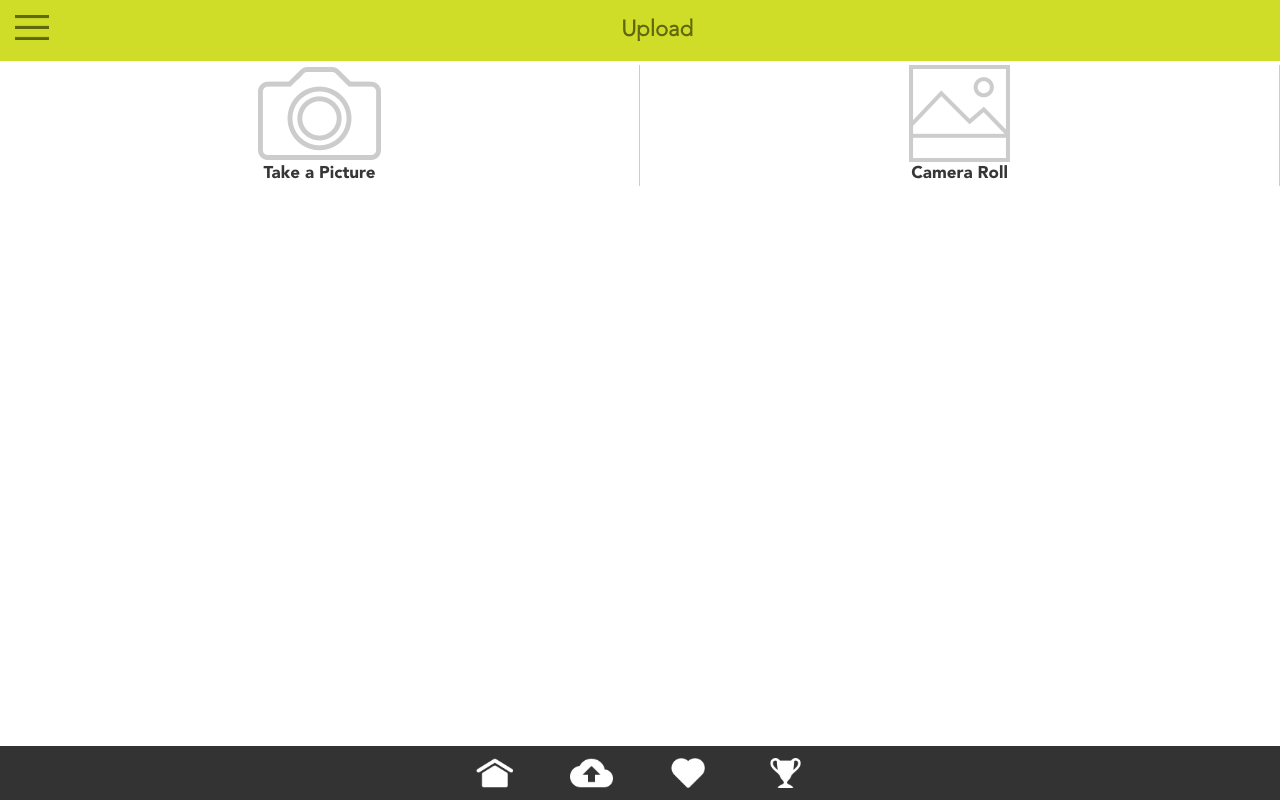
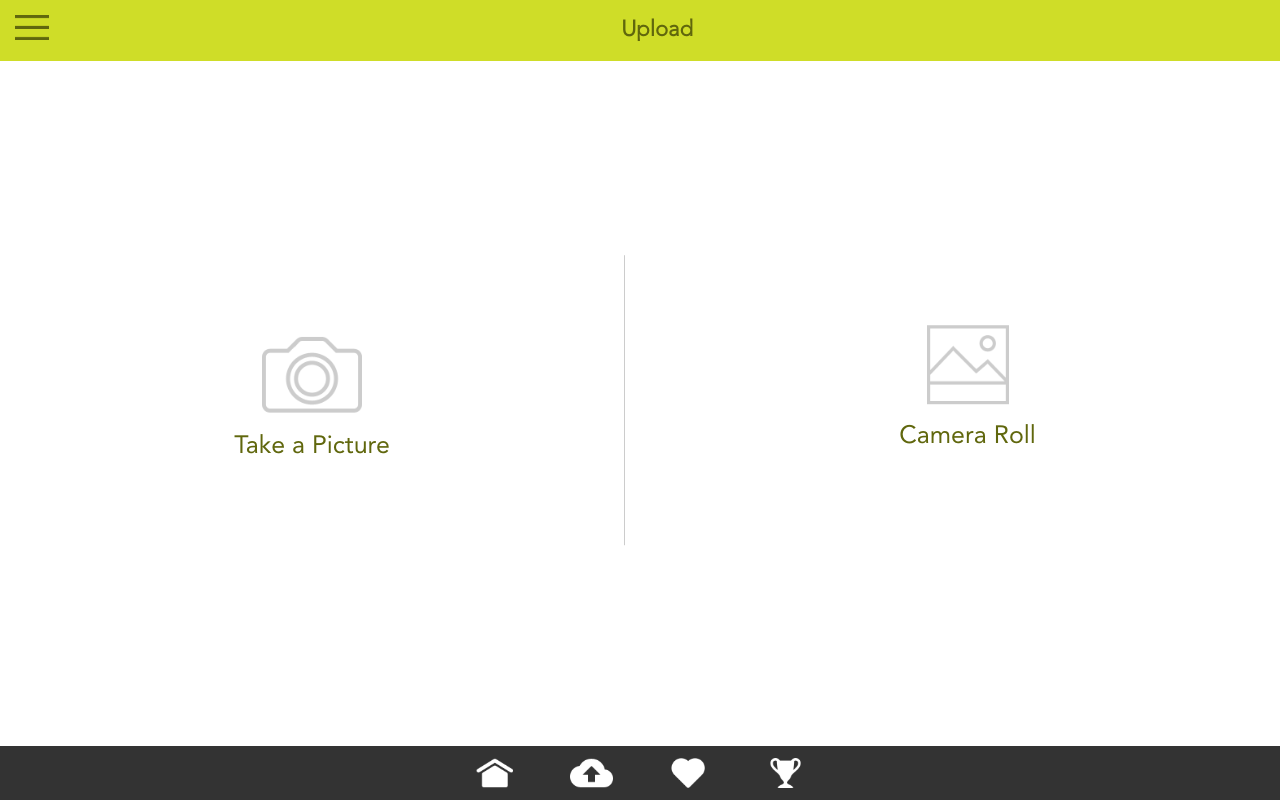
Before and after one commit to vineethka/PhotoShareAPI, a Django app: template PhotoSharing/PhotoSharingApplication/templates/views/upload.html in a window 1280 px wide. Run offline with Django 3.2, Linux system fonts and the light colour scheme; the template is opened without the code that fills it, so the values that code supplies are empty; some libraries are stand-ins or nearby versions.

Commit message:
upload design integrated

```diff
--- a/PhotoSharing/PhotoSharingApplication/static/app/login_mod.css
+++ b/PhotoSharing/PhotoSharingApplication/static/app/login_mod.css
@@ -635,3 +635,56 @@ i {
     position: absolute;
     width: 100%;
 }
+
+
+
+.upload-container {
+    vertical-align: middle;
+    position: fixed;
+    top: 50%;
+    width: 100%;
+    transform: translate(0, -50%);
+}
+
+.upload-button-container {
+    text-align: center;
+}
+
+.upload-button-inner-container {
+    padding-top: 80px;
+    padding-bottom: 80px;
+}
+
+
+.upload-button-border-horizontal {
+    margin-left: 10px;
+    margin-right: 10px;
+    border-bottom: 1px solid #cccccc;
+}
+
+@media screen and (min-width: 992px) {
+.upload-button-border-vertical {
+    margin-top: 10px;
+    margin-bottom: 10px;
+    height: 100%;
+    border-right: 1px solid #cccccc;
+}
+}
+
+.upload-button-text {
+    margin-top: 15px;
+    display: block;
+    font-size: 25px;
+    font-family: AvenirRoman;
+    color:#60670d;
+}
+
+.upload-button-image {
+    display: block;
+}
+
+.upload-button-image img {
+    width: 100px;
+    margin-left: auto;
+    margin-right: auto;
+}
--- a/PhotoSharing/PhotoSharingApplication/templates/views/upload.html
+++ b/PhotoSharing/PhotoSharingApplication/templates/views/upload.html
@@ -3,22 +3,26 @@
 
 {% block content %}
     <title>{% block title %}Upload{% endblock %}</title>
-    <div class="container-fluid">
+    <div class="upload-container">
         <div class="row">
-            <div class="profile-info col-xs-6 col-md-6 col-lg-6 profile-info-border" id="img_camera">
-                            <span class="profile-info-text-count"><img
-                                    src="{% static "app/upload_camera.png" %}"></span>
-                    <span class="profile-info-text">Take a Picture</span>
+            <div class="upload-button-container col-xs-12 col-md-6 col-lg-6" id="img_camera">
+                <div class="upload-button-inner-container upload-button-border-vertical">
+                    <span class="upload-button-image"><img src="{% static "app/upload_camera.png" %}"></span>
+                    <span class="upload-button-text">Take a Picture</span>
+                </div>
+                <span class="visible-xs visible-sm upload-button-border-horizontal"></span>
             </div>
-            <div class="profile-info col-xs-6 col-md-6 col-lg-6 profile-info-border" id="img_gallery">
-                            <span class="profile-info-text-count"><img
-                                    src="{% static "app/upload_gallery.png" %}"></span>
-                    <span class="profile-info-text">Camera Roll</span>
+
+            <div class="upload-button-container col-xs-12 col-md-6 col-lg-6" id="img_gallery">
+                <div class="upload-button-inner-container">
+                    <span class="upload-button-image"><img src="{% static "app/upload_gallery.png" %}"></span>
+                    <span class="upload-button-text">Camera Roll</span>
+                </div>
             </div>
+
+
             <input id="id_camera" type="file" accept="image/*;capture=camera" class="hidden">
             <input id="id_gallery" type="file" accept="image/*" class="hidden" name="image">
-
-
         </div>
     </div>
 
@@ -57,7 +61,7 @@
             });
         });
 
-           $('#img_gallery').change(function () {
+        $('#img_gallery').change(function () {
             $("#img_gallery").hide();
             var formData = new FormData();
             formData.append('action', 'upload_picture');
@@ -68,7 +72,8 @@
                 data: formData,
                 success: function (data) {
                     url = '/image_details/' + data.data.id;
-                    window.location.href = url;;
+                    window.location.href = url;
+                    ;
                 },
                 //Options to tell JQuery not to process data or worry about content-type
                 cache: false,
```
